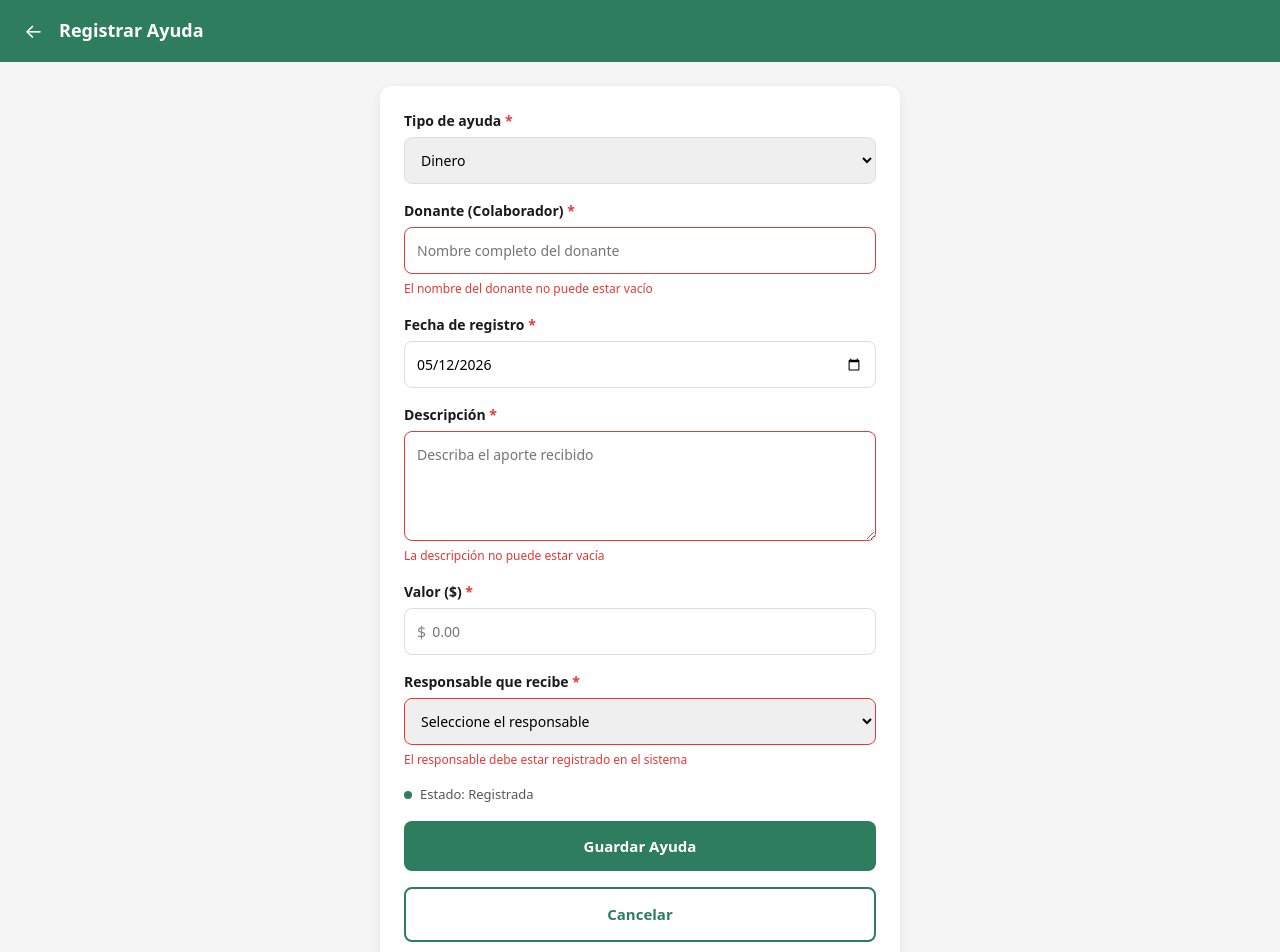
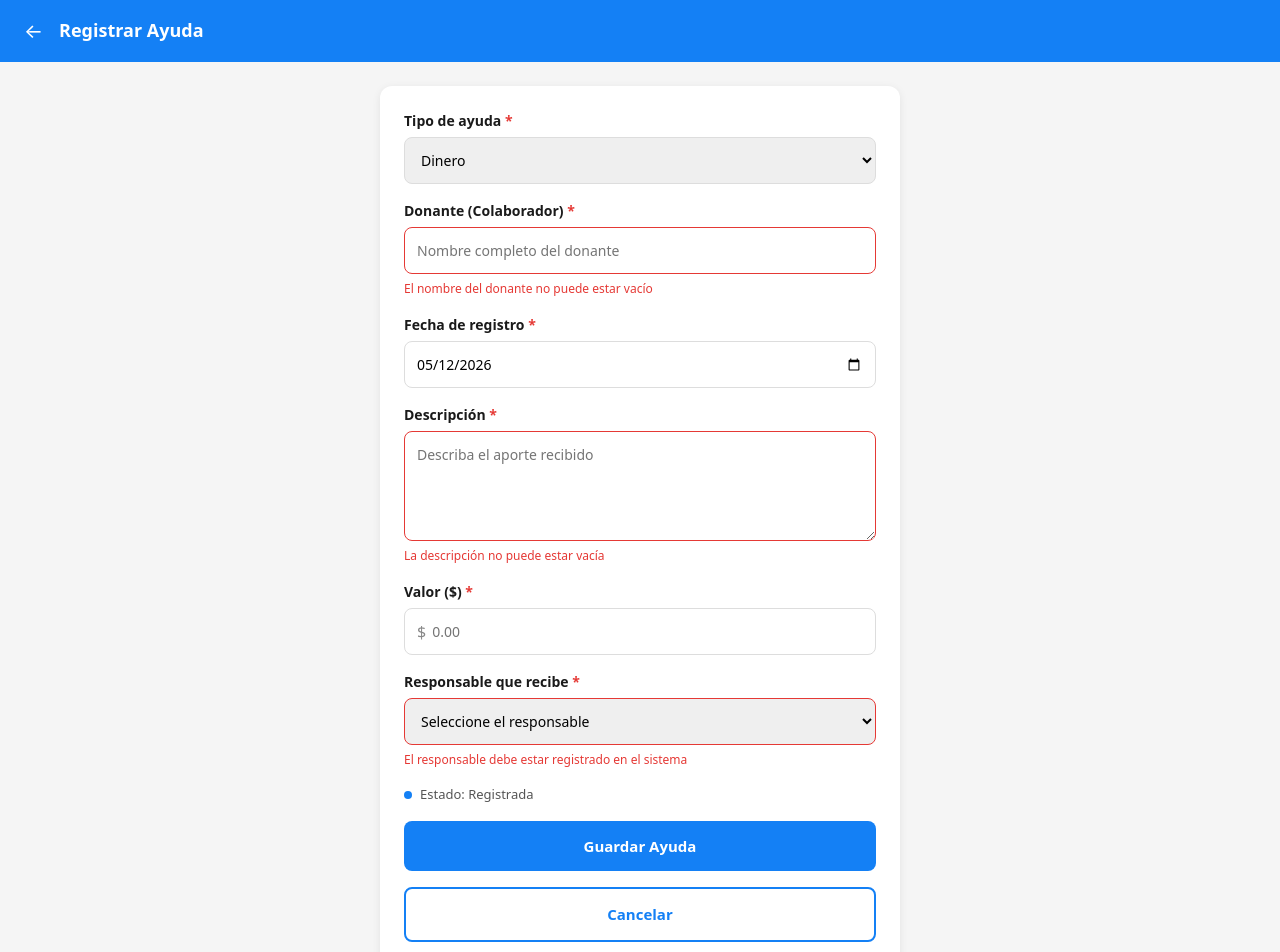
Before and after one commit to JohanSier/Front_ProyectoCorte3, an Angular app: page /registrar-ayuda in a window 1280 px wide. Shown: the top 952 px of the page. Built offline with nearby package versions, Linux system fonts and the light colour scheme.

Commit message:
Cambiar color scss

```diff
--- a/src/app/components/ayuda-form/ayuda-form.scss
+++ b/src/app/components/ayuda-form/ayuda-form.scss
@@ -4,7 +4,7 @@
 }
 
 .ayuda-header {
-  background: #2e7d5e;
+  background: #1480f5;
   color: white;
   padding: 16px 24px;
   display: flex;
@@ -52,7 +52,7 @@
     font-family: inherit;
     transition: border-color 0.2s;
 
-    &:focus { border-color: #2e7d5e; }
+    &:focus { border-color: #1480f5; }
     &.input-error { border-color: #e53935; }
   }
 }
@@ -90,14 +90,14 @@
   .dot {
     width: 8px;
     height: 8px;
-    background: #2e7d5e;
+    background: #1480f5;
     border-radius: 50%;
     display: inline-block;
   }
 }
 
 .btn-guardar {
-  background: #2e7d5e;
+  background: #1480f5;
   color: white;
   border: none;
   border-radius: 8px;
@@ -108,13 +108,13 @@
   width: 100%;
   transition: background 0.2s;
 
-  &:hover { background: #245f49; }
+  &:hover { background: #1480f5; }
 }
 
 .btn-cancelar {
   background: white;
-  color: #2e7d5e;
-  border: 2px solid #2e7d5e;
+  color: #1480f5;
+  border: 2px solid #1480f5;
   border-radius: 8px;
   padding: 14px;
   font-size: 15px;
```
